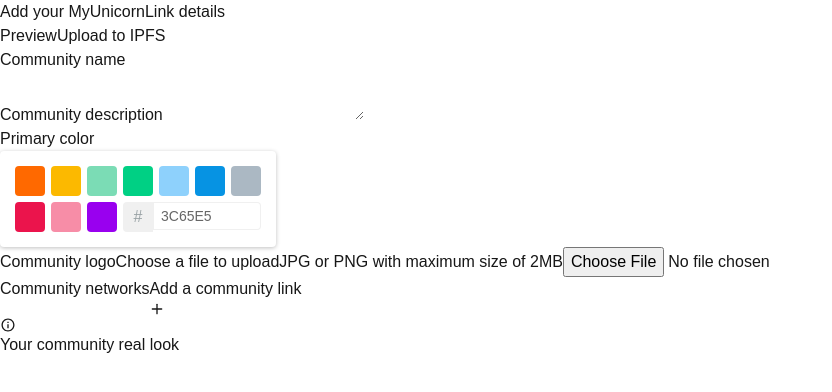
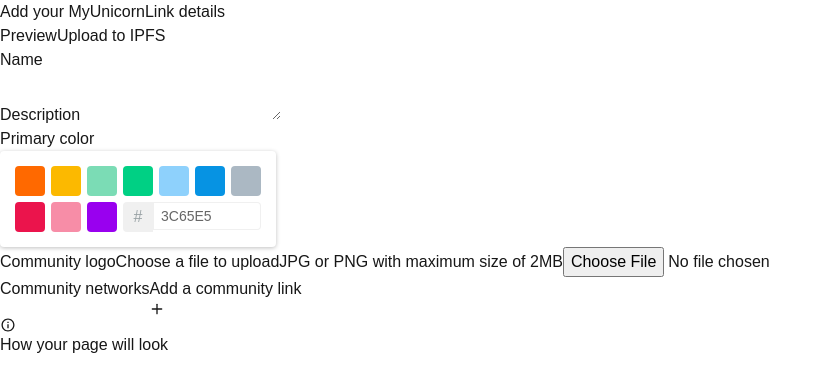
Before and after one commit to oddwes/myunicornlink, a Next.js app: page / in a window 1280 px wide. Shown: the top 392 px of the page, without its empty margins (0-832 px from the left). Built offline with nearby package versions, Linux system fonts and the light colour scheme.

Commit message:
copy changes

```diff
--- a/src/app/page.tsx
+++ b/src/app/page.tsx
@@ -146,7 +146,7 @@ export default function Home() {
       <div className="grid grid-cols-2">
         <div>
           <div className="mb-6">
-            <label className="block text-sm font-medium mb-2">Community name</label>
+            <label className="block text-sm font-medium mb-2">Name</label>
             <input
               type="text"
               value={communityName}
@@ -156,7 +156,7 @@ export default function Home() {
           </div>
 
           <div className="mb-6">
-            <label className="block text-sm font-medium mb-2">Community description</label>
+            <label className="block text-sm font-medium mb-2">Description</label>
             <textarea
               value={description}
               onChange={(e) => setDescription(e.target.value)}
@@ -259,7 +259,7 @@ export default function Home() {
         <div className="p-8">
           <div className="mb-4 px-4 py-2 bg-gray-100 text-black font-semibold rounded-md flex items-center space-x-2 justify-center">
             <IoMdInformationCircleOutline />
-            <p>Your community real look</p>
+            <p>How your page will look</p>
           </div>
           <div ref={componentRef}>
             <Preview
```
